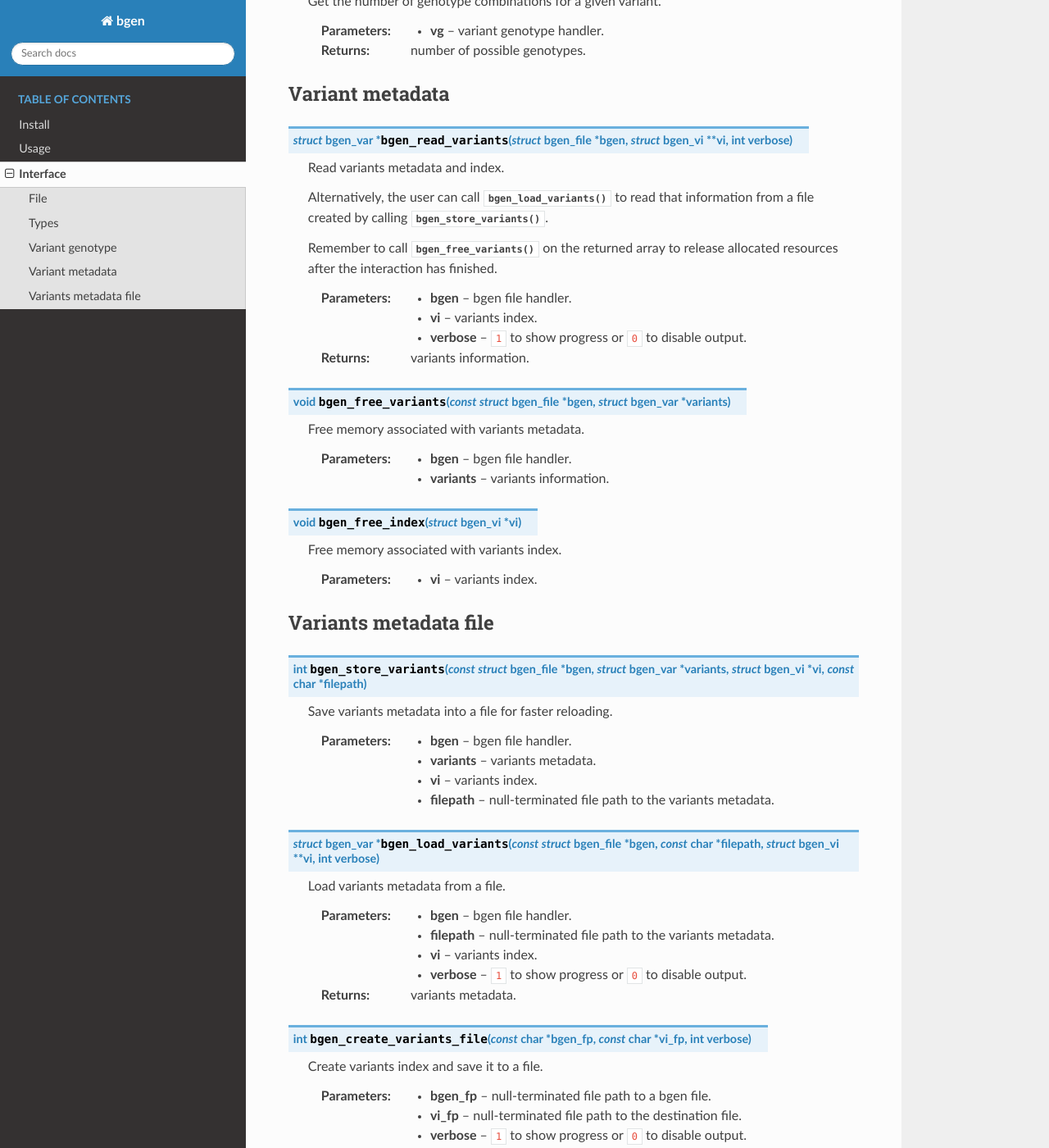
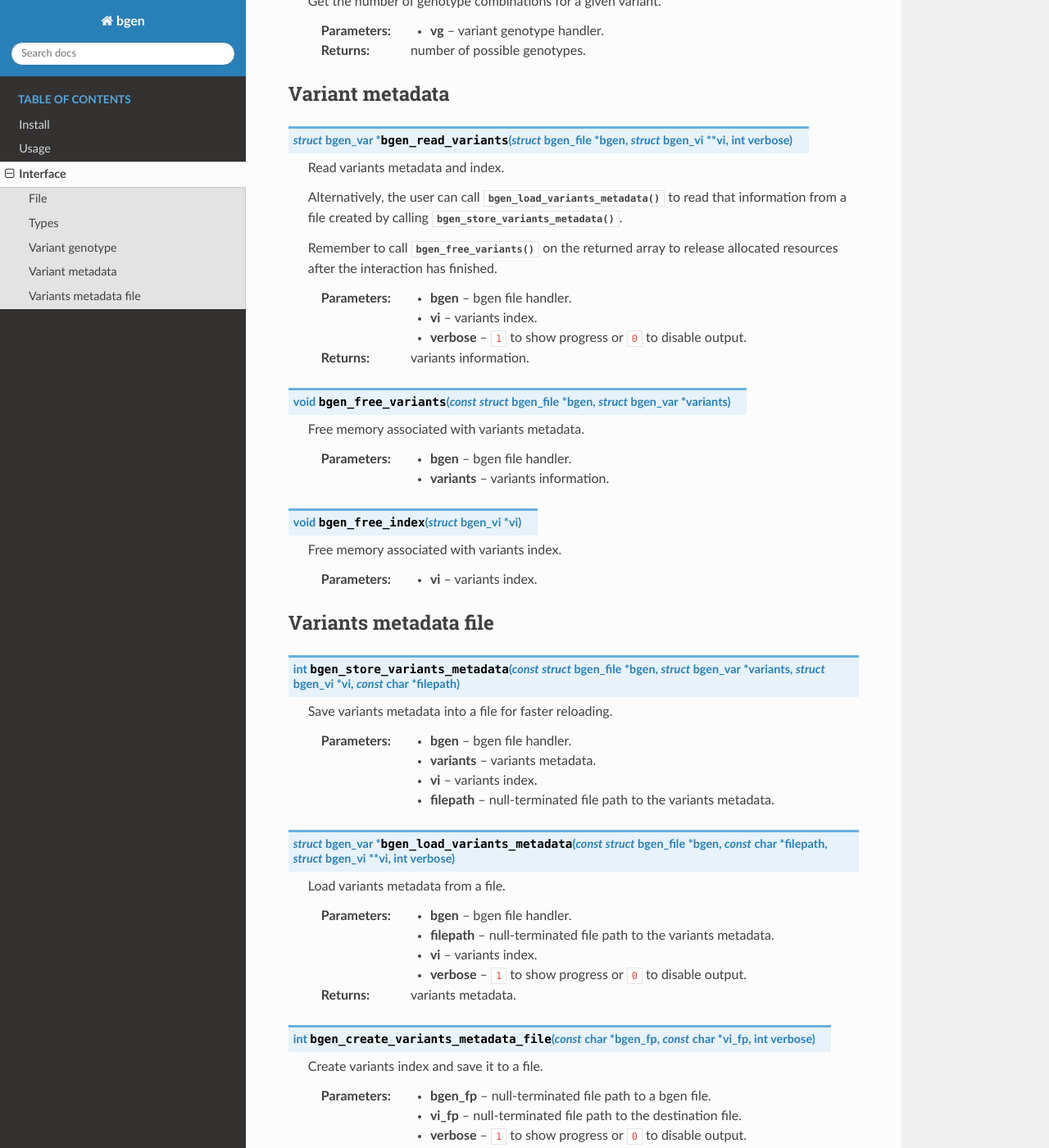
Before and after one commit to limix/bgen, a Sphinx documentation site: the page built from doc/api.rst, in a window 1280 px wide and 1400 px high, scrolled down 4336 px. Shown: the whole window at 82% size. Built offline with Sphinx 7.4.7 and the Read the Docs theme 2.0.0, drawn with Linux system fonts in a browser that asks for light colours.

Commit message:
variants metadata naming

```diff
--- a/doc/api.rst
+++ b/doc/api.rst
@@ -232,8 +232,8 @@ Variant metadata
     Read variants metadata and index.
 
     Alternatively, the user can call
-    :c:func:`bgen_load_variants` to read that information from a file
-    created by calling :c:func:`bgen_store_variants`.
+    :c:func:`bgen_load_variants_metadata` to read that information from a file
+    created by calling :c:func:`bgen_store_variants_metadata`.
 
     Remember to call :c:func:`bgen_free_variants` on the returned array
     to release allocated resources after the interaction has finished.
@@ -260,7 +260,7 @@ Variant metadata
 Variants metadata file
 ^^^^^^^^^^^^^^^^^^^^^^
 
-.. c:function:: int bgen_store_variants(const struct bgen_file* bgen,\
+.. c:function:: int bgen_store_variants_metadata(const struct bgen_file* bgen,\
     struct bgen_var *variants, struct bgen_vi *vi, const char *filepath)
 
     Save variants metadata into a file for faster reloading.
@@ -270,7 +270,7 @@ Variants metadata file
     :param vi: variants index.
     :param filepath: null-terminated file path to the variants metadata.
 
-.. c:function:: struct bgen_var *bgen_load_variants(\
+.. c:function:: struct bgen_var *bgen_load_variants_metadata(\
     const struct bgen_file* bgen, const char *filepath,\
     struct bgen_vi** vi, int verbose)
 
@@ -283,7 +283,7 @@ Variants metadata file
     :return: variants metadata.
 
 
-.. c:function:: int bgen_create_variants_file(const char *bgen_fp,\
+.. c:function:: int bgen_create_variants_metadata_file(const char *bgen_fp,\
     const char *vi_fp, int verbose)
 
     Create variants index and save it to a file.
```
Also changed, not shown: 3 other files.
